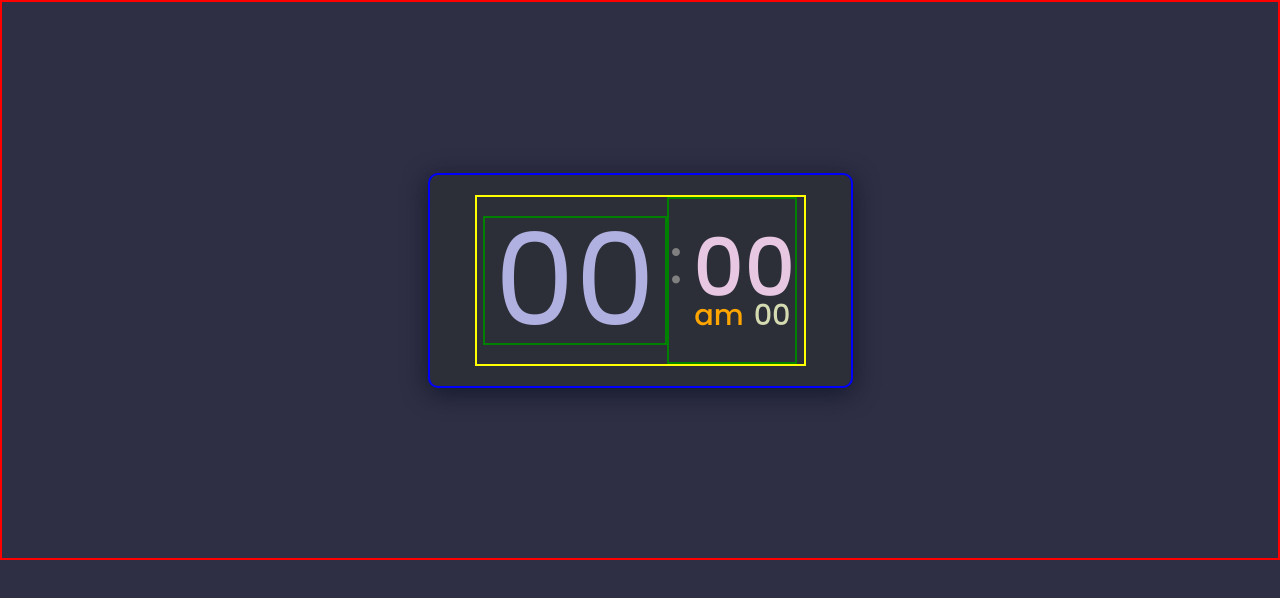
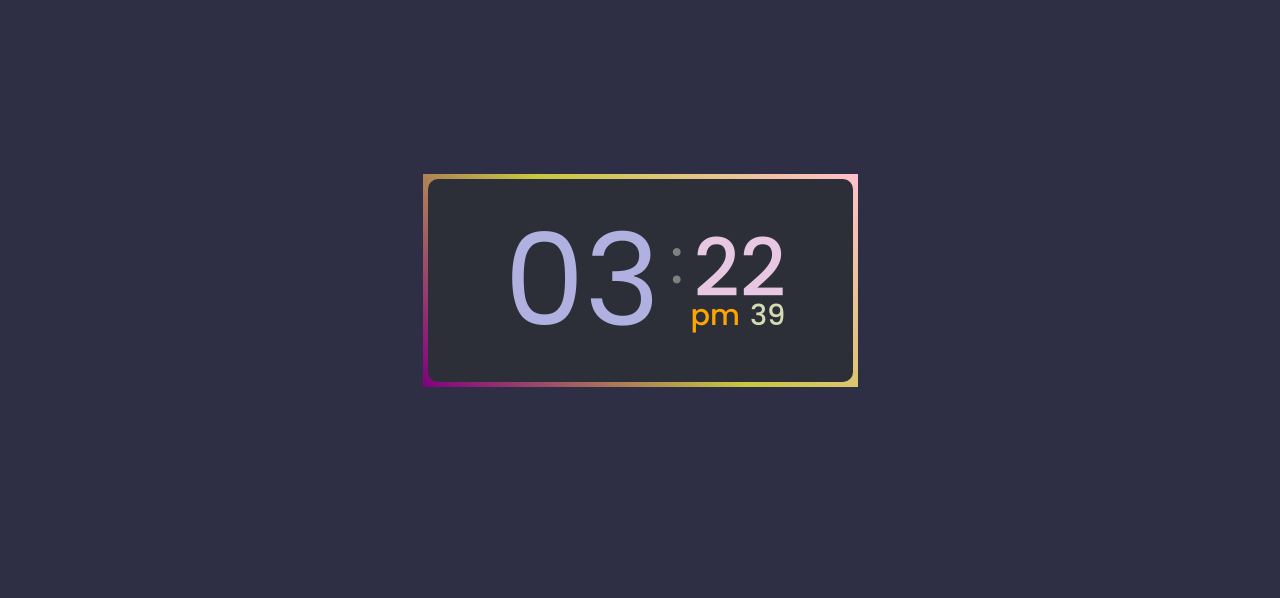
Before and after one commit to PriyankaNegi-123/digital-clock, a plain HTML site: page index.html in a window 1280 px wide. Drawn offline with Linux system fonts and the light colour scheme; a web font is replaced by a local one.

Commit message:
js complete

```diff
--- a/script.js
+++ b/script.js
@@ -1 +1,28 @@
 "use strict"
+
+let hourEl = document.getElementById("hour");
+let minEl = document.getElementById("min");
+let secEl = document.getElementById("sec");
+let ampmEl = document.getElementById("ampm");
+
+function clock(){
+    let h = new Date().getHours();
+    let m = new Date().getMinutes();
+    let s = new Date().getSeconds();
+    let ampm = (h>12)? "pm" : "am";
+
+    if(h>12){
+        h = h - 12;
+    }
+
+    h = (h<10)? "0"+ h: h;
+    m = (m<10)? "0"+ m: m;
+    s = (s<10)? "0"+ s: s;
+
+    hourEl.innerHTML = h;
+    minEl.innerHTML = m;
+    secEl.innerHTML = s;
+    ampmEl.innerHTML = ampm;
+}
+
+setInterval(clock, 1000);
--- a/style.css
+++ b/style.css
@@ -15,12 +15,12 @@ body, .time, .left, .right, .right-top, .right-bottom{
 
 body{
     height: 70vh;
-    border: 2px solid red;
+    /* border: 2px solid red; */
     background: #2e2e45;
 }
 
 .time{
-    border: 2px solid yellow;
+    /* border: 2px solid yellow; */
 }
 
 .container, .time, .right, .right-top, .right-bottom{
@@ -29,12 +29,23 @@ body{
 
 .container{
     color: white;
-    border: 2px solid blue;
+    /* border: 2px solid blue; */
     background: #2d2f38;
     width: 425px;
     padding: 20px 45px;
-    box-shadow: 0 5px 25px rgba(14, 21, 37, 0.8);
+    /* box-shadow: 0 5px 25px rgba(14, 21, 37, 0.8); */
     border-radius: 10px;
+}
+
+.container::before{
+    background: linear-gradient(45deg, purple, rgb(200, 200, 64), pink);
+    top: -5px;
+    bottom: -5px;
+    left: -5px;
+    right: -5px;
+    position: absolute;
+    content: "";
+    z-index: -1;
 }
 
 .hour{
@@ -46,7 +57,7 @@ body{
 }
 
 .left, .right{
-    border: 2px solid green;
+    /* border: 2px solid green; */
 }
 
 .right{
```
